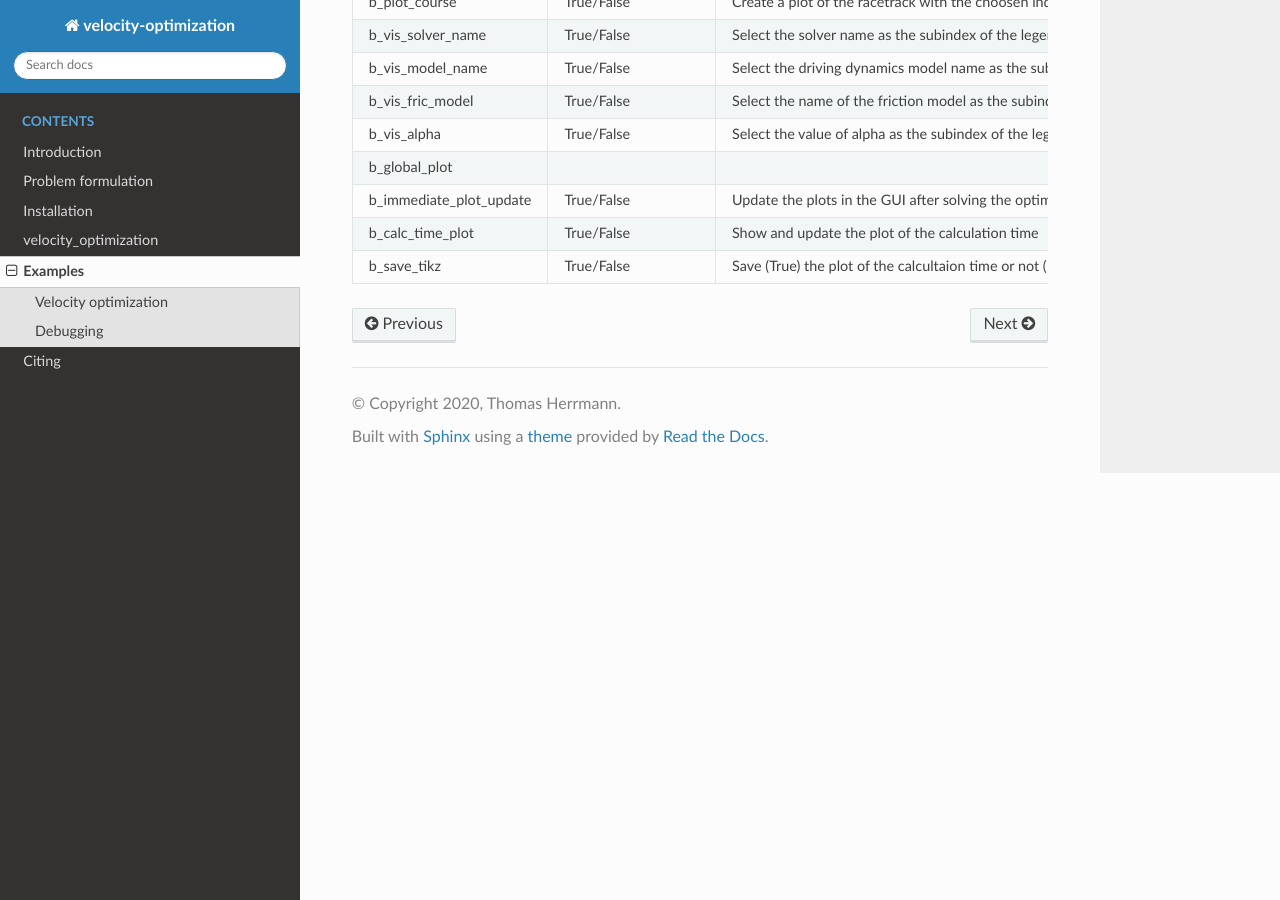
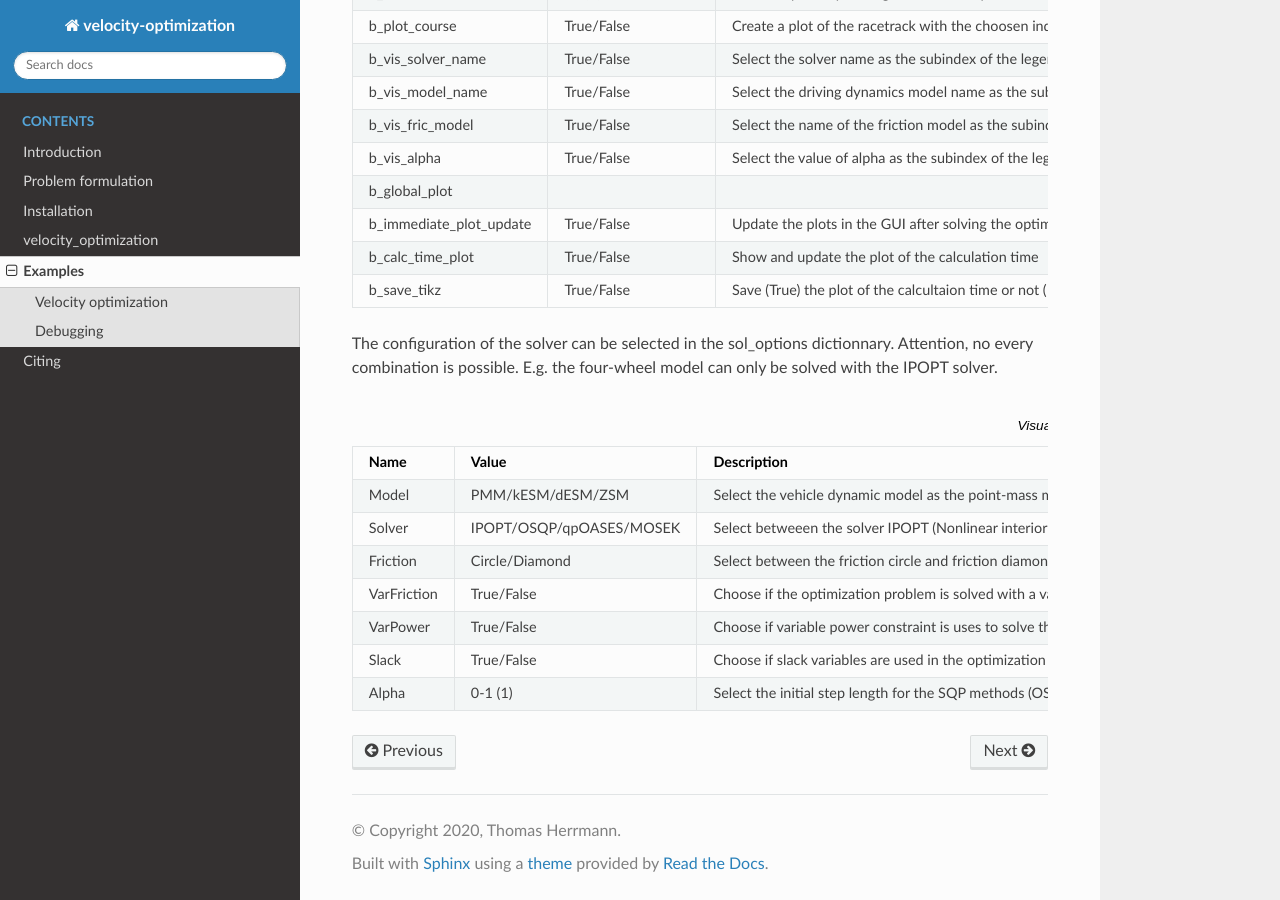
Before and after one commit to TUMFTM/velocity_optimization, a Sphinx documentation site: the page built from docs/source/examples.rst, in a window 1280 px wide and 900 px high, scrolled down 3912 px. Built offline with Sphinx 7.4.7 and the Read the Docs theme 2.0.0, drawn with Linux system fonts in a browser that asks for light colours; some of the changed text lies outside the part shown.

Commit message:
Add table for sol_options and describe the entrys

```diff
--- a/docs/source/examples.rst
+++ b/docs/source/examples.rst
@@ -175,7 +175,8 @@ v optimal (IPOPT) and v optimal (qpOASES) are shown:
 
 In addition, plots of the the driving force, motor power, slack variables and acceleration are visualized in the GUI:
 
-There are several options to select for the visualization which are described in the following table.
+There are several options to select for the visualization which are described in the following table. These values are
+saved in the vis_options dictionnary.
 
 .. list-table:: Visualization Options (Default values in brackets)
    :widths: 25 10 65
@@ -244,3 +245,35 @@ There are several options to select for the visualization which are described in
    * - b_save_tikz
      - True/False
      - Save (True) the plot of the calcultaion time or not (False).
+
+The configuration of the solver can be selected in the sol_options dictionnary. Attention, no every combination is possible.
+E.g. the four-wheel model can only be solved with the IPOPT solver.
+
+.. list-table:: Visualization Options (Default values in brackets)
+   :widths: 25 10 65
+   :header-rows: 1
+
+   * - Name
+     - Value
+     - Description
+   * - Model
+     - PMM/kESM/dESM/ZSM
+     - Select the vehicle dynamic model as the point-mass model (PMM), kinematic bicycle model (kESM), dynamic bicycle model (dESM) or four-wheel model (ZSM, only in combination with the solver IPOPT).
+   * - Solver
+     - IPOPT/OSQP/qpOASES/MOSEK
+     - Select betweeen the solver IPOPT (Nonlinear interior point) and the SQP solver OSQP (Alternating direction method of multipliers), MOSEK (Interior Point) and qpOASES (Active-Set).
+   * - Friction
+     - Circle/Diamond
+     - Select between the friction circle and friction diamond as the acceleration constraint for the PMM and kESM.
+   * - VarFriction
+     - True/False
+     - Choose if the optimization problem is solved with a variable friction along the track (True) or not (False).
+   * - VarPower
+     - True/False
+     - Choose if variable power constraint is uses to solve the optimization problem (True) or not (False).
+   * - Slack
+     - True/False
+     - Choose if slack variables are used in the optimization (True) or not (False). Only available for the PMM in combination with the solver IPOPT, OSQP and qpOASES.
+   * - Alpha
+     - 0-1 (1)
+     - Select the initial step length for the SQP methods (OSQP, MOSEK, qpOASES). For the PMM and kESM a value betweeen 0,4 and 1 is recommended. For the dESM alpha should be choosen to 0,1.
```
